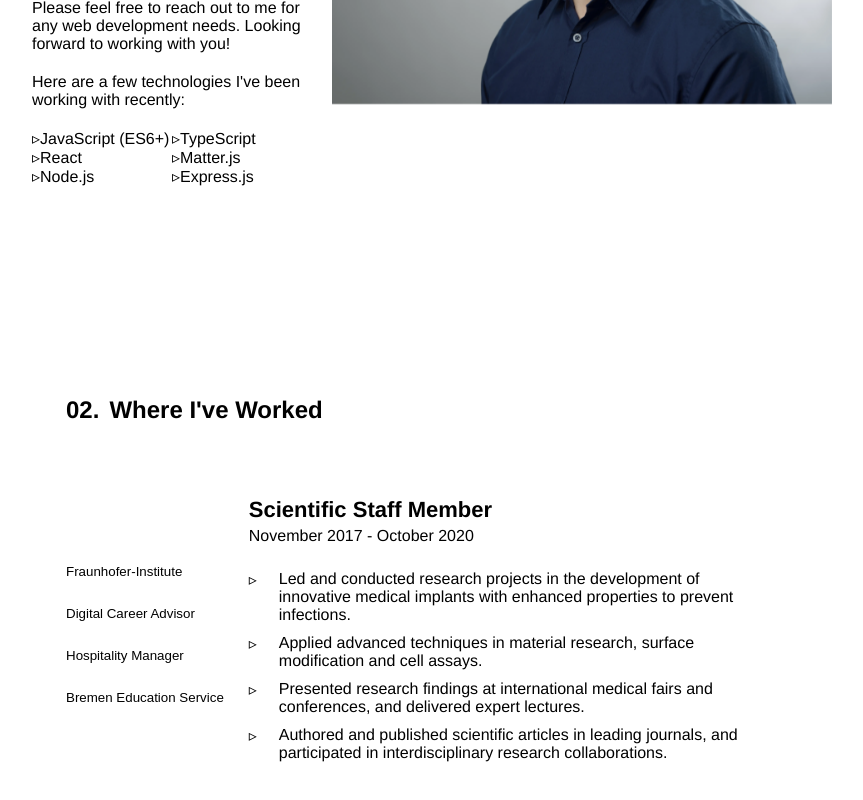
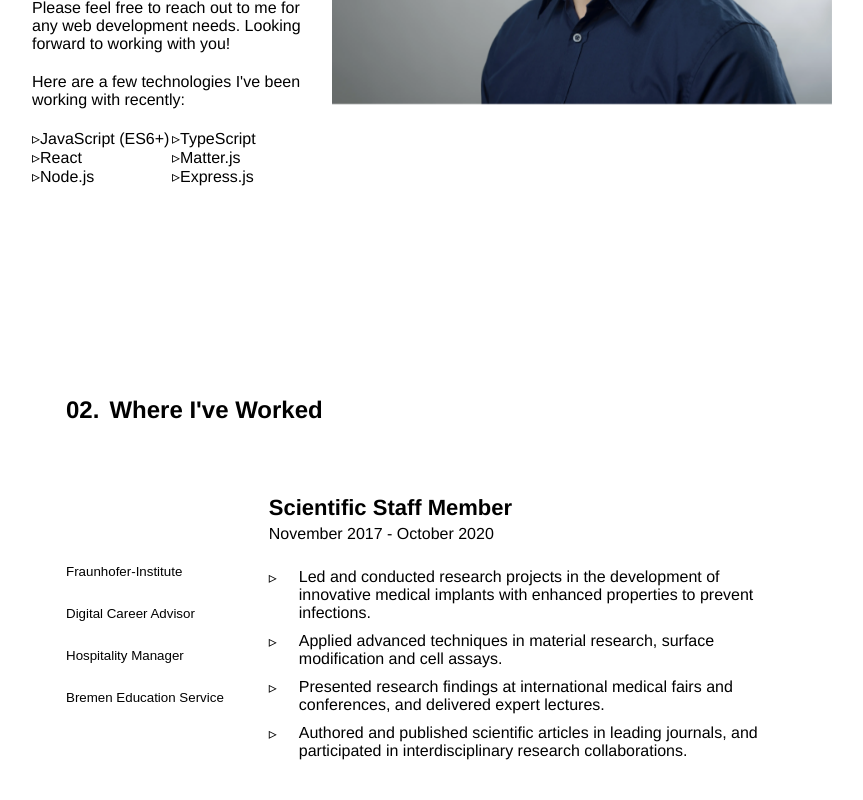
Before and after one commit to denmarx/resume23-24, a React (Create React App) app: page / in a window 1280 px wide. Shown: the part 1209-2009 px from the top of the page, without its empty margins (224-1087 px from the left). Built offline with nearby package versions, Linux system fonts and the light colour scheme.

Commit message:
set min height

```diff
--- a/src/components/Content/Jobs.module.css
+++ b/src/components/Content/Jobs.module.css
@@ -27,6 +27,7 @@
 }
 
 .tabList {
+  position: relative;
   display: flex;
   flex-direction: column;
   width: max-content;
@@ -49,10 +50,15 @@
 
 .jobPanel {
   position: relative;
+  width: 100%;
+  margin-left: 20px;
 }
 
 .tabPanel {
+  width: 100%;
+  height: auto;
   padding: 10px 5px;
+  min-height: 300px;
 }
 
 .tabPanel h3 {
@@ -66,6 +72,8 @@
 }
 
 .jobList {
+  padding: 0px;
+  margin: 0px;
   list-style-type: none;
 }
 
```
